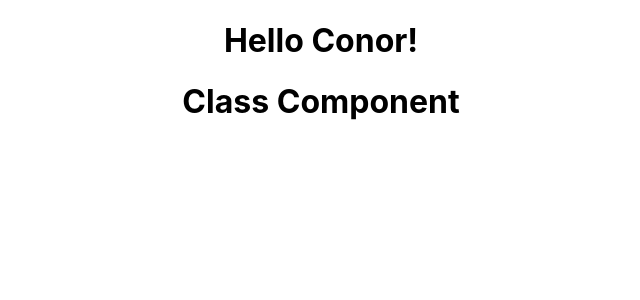
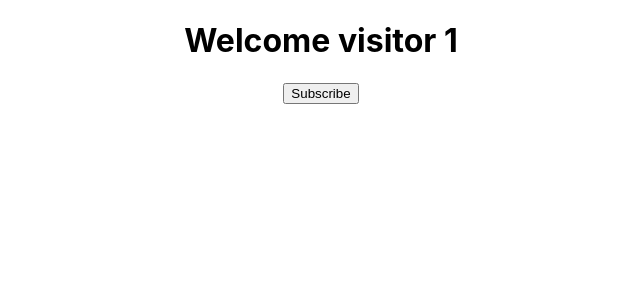
Before and after one commit to Conor-Dunne/my-first-react-app, a React (Create React App) app: page / in a window 1280 px wide. Shown: the top 300 px of the page, without its empty margins (319-959 px from the left). Built offline with nearby package versions, Linux system fonts and the light colour scheme.

Commit message:
Add Welcome.js

```diff
--- a/src/App.js
+++ b/src/App.js
@@ -3,12 +3,12 @@
 import './App.css';
 import Greet from './components/Greet';
 import Welcome from './components/Welcome';
+import Message from './components/Message';
 
 function App() {
   return (
     <div className="App">
-      <Greet/>
-      <Welcome/>
+      <Message/>
     </div>
   );
 }
--- /dev/null
+++ b/src/components/Message.js
@@ -0,0 +1,28 @@
+import React, { Component } from "react";
+
+class Message extends Component {
+  constructor() {
+    super();
+    this.state = {
+      message: "Welcome visitor 1",
+    };
+  }
+
+  changeMessage() {
+    console.log("button");
+    this.setState({
+        message: 'Thank you for subscribing'
+    })
+  };
+
+  render() {
+    return(
+        <div>
+            <h1>{this.state.message}</h1>
+            <button onClick={() => this.changeMessage()}>Subscribe</button>
+        </div>
+    )
+  }
+}
+
+export default Message;
```
Also changed, not shown: 1 other file (tests, documents, lock files or other folders).
